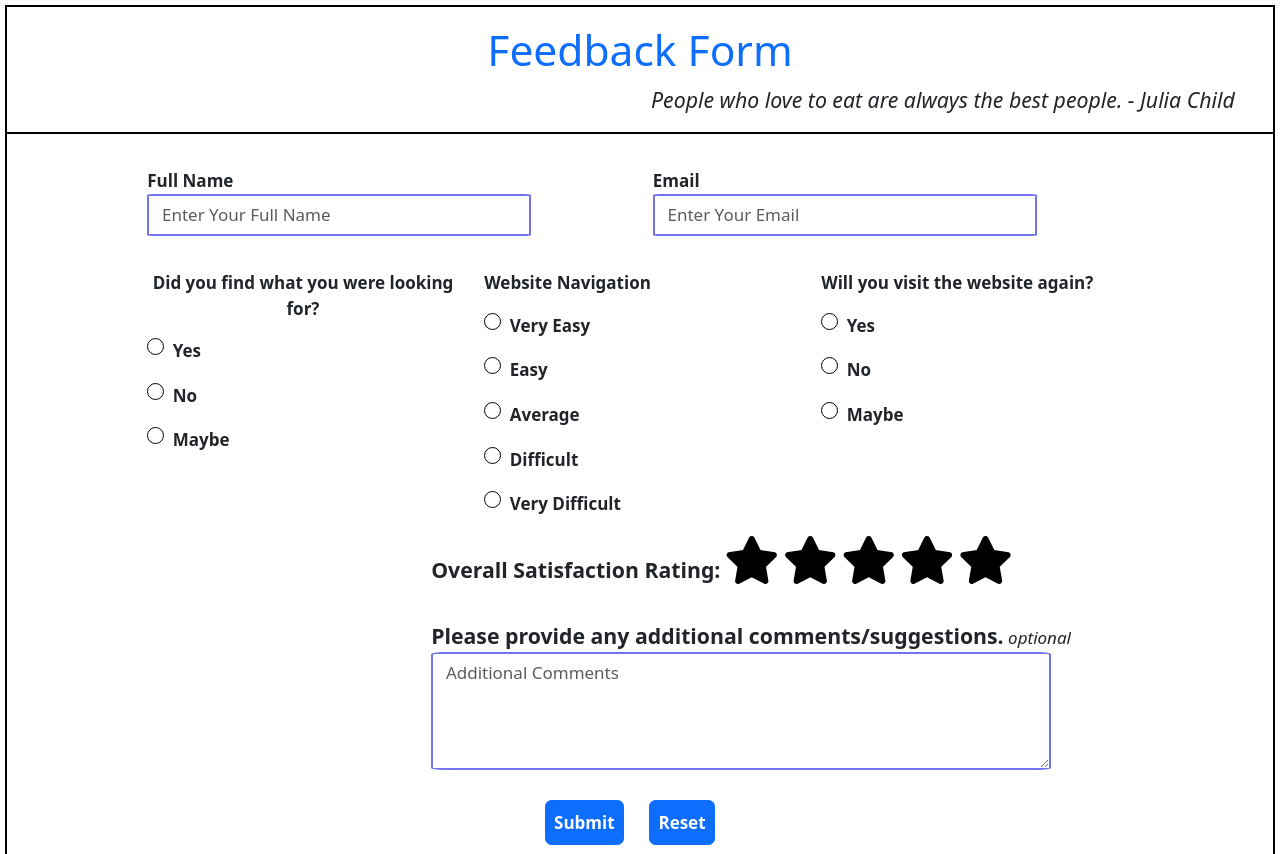
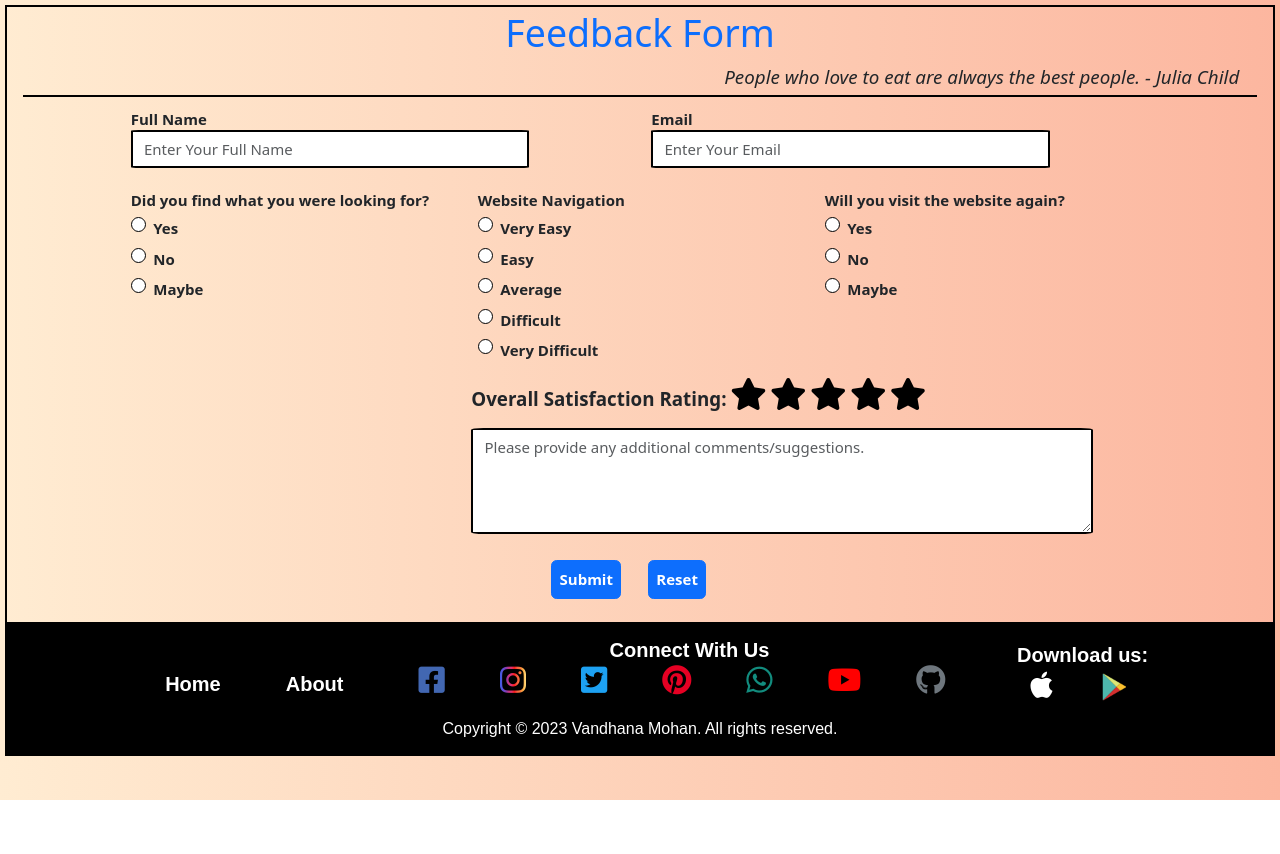
Before and after one commit to Vandhana-Mohan/Food-Hub, a plain HTML site: page feedback.html in a window 1280 px wide. Shown: the top 854 px of the page. After the commit the page ends 800 px from the top, so only its background shows below. Drawn offline with nearby package versions, Linux system fonts and the light colour scheme.

Commit message:
complete html,css for feedback

```diff
--- a/feedback.html
+++ b/feedback.html
@@ -21,7 +21,8 @@
                     <em style="font-style: italic;">People who love to eat are always the best people. <cite>- Julia Child</cite> </em>
                 </blockquote>
             </div>
-        </div> <hr>
+        </div>
+        <hr>
         <form>
             <div class="row mt-5">
                 <div class="col-12 col-md-6 mb-3">
@@ -99,20 +100,20 @@
 
             <input type="hidden" id="rating" name="rating" value="0">
             <div class="">
-                <label class="form-check-label fs-5  align__label style__star" for="message">Please provide any additional comments/suggestions. </label> <em> optional </em>
-                <textarea class="form-control w-50  style__star" id="message" name="message" rows="4" cols="50" placeholder="Additional Comments"></textarea>
+                <!-- <label class="form-check-label fs-5  align__label style__star" for="message">Please provide any additional comments/suggestions. </label> <em> optional </em> -->
+                <textarea class="form-control w-50  style__star" id="message" name="message" rows="4" cols="50" placeholder="Please provide any additional comments/suggestions."></textarea>
             </div>
                 <div class="row">
                     <div class="col-12 text-center mt-4">
                         <button type="submit" class="btn btn-primary align__label p-2 mt-1">Submit</button>
                         <button type="reset" class="btn btn-primary align__label p-2 mt-1">Reset</button>
                     </div>
-                </div> <br>
+                </div>
         </form>
 
     </div>
-
-    <footer class="foodHub__footer" role="contentinfo" style="margin: -16px">
+    <br>
+    <footer class="foodHub__footer" role="contentinfo">
         <nav class="foodHub__footer__nav">
             <ul class="foodHub__footer__nav__list">
                 <li class="foodHub__footer__nav__item"><a class="foodHub__footer__nav__link" href="./index.html">Home</a></li>
--- a/style-Feedback.css
+++ b/style-Feedback.css
@@ -2,13 +2,13 @@
 
 html {
     font-family: "Nunito";
-    font-size: 17px;
+    font-size: 15px;
 }
 
 
 .fas.fa-star {
     color: black;
-    font-size: xxx-large;
+    font-size: xx-large;
 }
 
 .fas.fa-star:hover {
@@ -21,17 +21,18 @@ html {
 
 .form-control {
     width: 80%;  /* !important; --- use !important to give css priority over bootstrap or place style.css below bootstrap link */
-    border: 2px solid rgb(115, 115, 237);
+    border: 2px solid black;
     border-radius: 2%;
 }
 
 body{
     border:2px solid black;
     margin: 5px;
+    background-image: linear-gradient(to right, #ffecd2 0%, #fcb69f 100%);
 }
 
 .mt-5 {
-    margin-top: 1rem !important;
+    margin-top: 0.2rem !important;
 }
 
 .mt-3 {
@@ -45,7 +46,7 @@ body{
 }
 
 .align__label{
-    margin-top: 1rem;
+    margin-top: 0.4rem;
     text-align: center;
     font-weight:bold;
 }
@@ -55,6 +56,7 @@ hr{
     margin-right: -12.5px;
     border: 1px solid black;
     opacity: 1.25;
+    margin: 0.3rem;
 }
 
 .form-check-input{
@@ -62,9 +64,9 @@ hr{
 }
 
 .btn{
-    margin-right: 1.2rem !important;
+    margin-right: 1.5rem !important;
 }
 
 .style__star{
-    margin-left: 24.2rem;
+    margin-left: 30.2rem;
 }
--- a/style-Footer.css
+++ b/style-Footer.css
@@ -120,6 +120,6 @@
 }
 
 .foodHub__footer__copyright{
-    margin: 14px;
+    margin: -5px;
     padding: 8px;
 }
```
